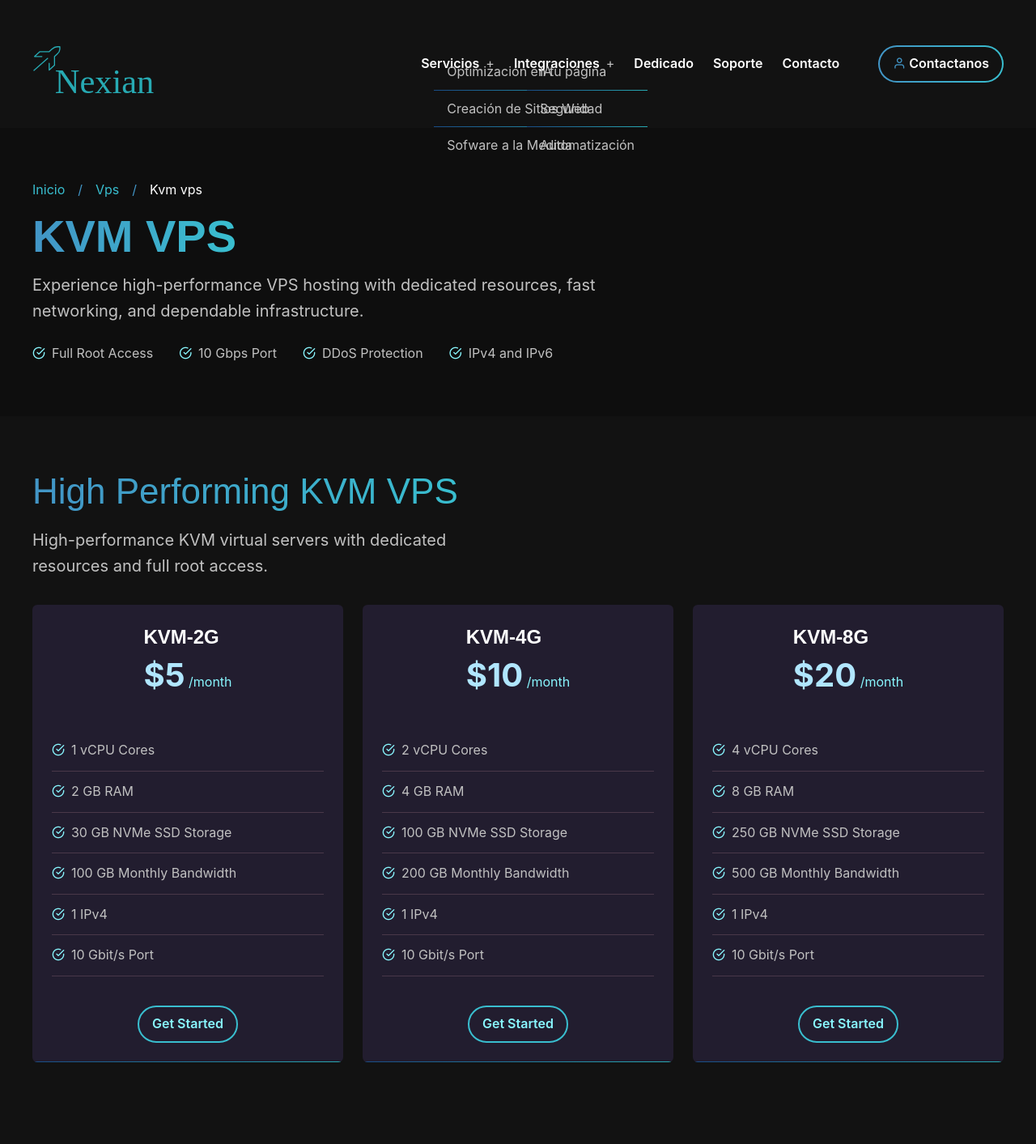
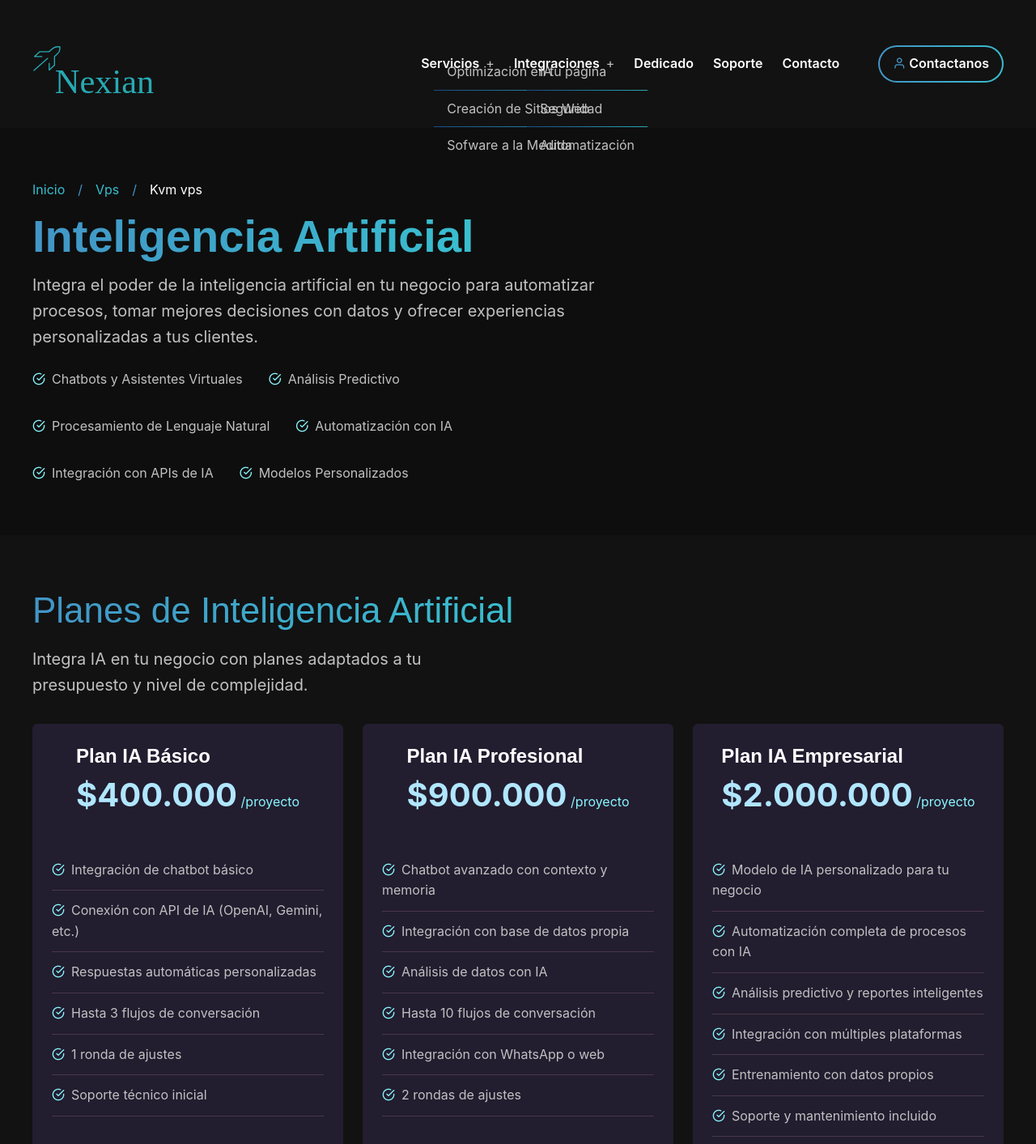
Before and after one commit to CamachoLives/Nexian, a Next.js app in the folder nexian/: page /vps/kvm-vps in a window 1280 px wide. Shown: the top 1413 px of the page at 81% size. Built offline with nearby package versions, Linux system fonts and the light colour scheme; a web font is replaced by a local one.

Commit message:
Inteligencia Artificial

```diff
--- a/nexian/src/app/vps/kvm-vps/page.js
+++ b/nexian/src/app/vps/kvm-vps/page.js
@@ -4,8 +4,8 @@ import FeaturesVps from "@/parts/components/FeaturesVps";
 import FaqVps from "@/parts/components/FaqVps";
 
 export const metadata = {
-  title: "KVM VPS Servers | High Performance VPS Hosting",
-  description: "Deploy powerful KVM VPS hosting with dedicated resources, full root access, fast SSD storage, and reliable infrastructure.",
+  title: "Inteligencia Artificial | Integración y Automatización con IA | Darki",
+  description: "Integra modelos de inteligencia artificial en tu negocio para automatizar tareas, analizar datos y mejorar la experiencia de tus clientes.",
 };
 
 export default function KvmVps(){
@@ -16,13 +16,15 @@ export default function KvmVps(){
           <div className="container">
             <div className="page-header-container">
               <Breadcrumb />
-              <h1 className="page-title">KVM VPS</h1>
-              <p className="width-6 font-size-medium">Experience high-performance VPS hosting with dedicated resources, fast networking, and dependable infrastructure.</p>
+              <h1 className="page-title">Inteligencia Artificial</h1>
+              <p className="width-6 font-size-medium">Integra el poder de la inteligencia artificial en tu negocio para automatizar procesos, tomar mejores decisiones con datos y ofrecer experiencias personalizadas a tus clientes.</p>
               <ul className="width-6 flex-container gap-2 list-check">
-                <li>Full Root Access</li>
-                <li>10 Gbps Port</li>
-                <li>DDoS Protection</li>
-                <li>IPv4 and IPv6</li>
+                <li>Chatbots y Asistentes Virtuales</li>
+                <li>Análisis Predictivo</li>
+                <li>Procesamiento de Lenguaje Natural</li>
+                <li>Automatización con IA</li>
+                <li>Integración con APIs de IA</li>
+                <li>Modelos Personalizados</li>
               </ul>
             </div>
           </div>
--- a/nexian/src/data/components/FaqHostingData.js
+++ b/nexian/src/data/components/FaqHostingData.js
@@ -1,32 +1,32 @@
 export const FaqHostingData = [
   {
     id: 1,
-    title: 'Do you have test IPs?',
-    content: 'We have looking glass websites for most locations, which have test IPs and a download file.'
+    title: '¿Cuánto tiempo tarda en estar listo mi proyecto?',
+    content: 'Depende del alcance. Una landing page puede estar lista en 3-5 días, un sitio completo en 2-3 semanas y un software a medida puede tomar más tiempo según la complejidad.'
   },
   {
     id: 2,
-    title: 'Where are your servers located?',
-    content: 'We currently offer hosting in three locations: New york, Germany, Singapore'
+    title: '¿Trabajas con clientes fuera de Colombia?',
+    content: 'Sí, trabajo con clientes de cualquier país. Me comunico por correo, WhatsApp o videollamada y acepto pagos internacionales.'
   },
   {
     id: 3,
-    title: 'Can I upgrade or downgrade my hosting?',
-    content: 'Yes, upgradation of hosting is easy. Just open a support ticket.'
+    title: '¿Puedo solicitar cambios después de entregar el proyecto?',
+    content: 'Cada plan incluye rondas de revisión. Cambios adicionales fuera del alcance acordado se cotizan por separado o mediante un plan de mantenimiento mensual.'
   },
   {
     id: 4,
-    title: 'Can I host multiple websites?',
-    content: 'Depending on the hosting plan, you can host multiple websites under a single account, making it convenient for developers, agencies, or businesses managing several projects.'
+    title: '¿Necesito tener hosting o dominio propio?',
+    content: 'No es obligatorio. Puedo asesorarte en la elección del hosting y dominio más adecuado para tu proyecto, o trabajar con los que ya tengas contratados.'
   },
   {
     id: 5,
-    title: 'What hosting control panel do you use?',
-    content: 'We use cPanel and DirectAdmin hosting control panel.'
+    title: '¿Qué métodos de pago aceptas?',
+    content: 'Acepto transferencias bancarias, Nequi, Daviplata y pagos internacionales por PayPal o transferencia. Generalmente se trabaja con un anticipo del 50% y el resto contra entrega.'
   },
   {
     id: 6,
-    title: 'Do you allow to outging mails?',
-    content: 'Yes, port 25 is open for outgoing mails.'
+    title: '¿Ofreces garantía sobre tu trabajo?',
+    content: 'Sí, ofrezco soporte post-entrega para corregir cualquier error o fallo relacionado con el desarrollo. Mi objetivo es que quedes completamente satisfecho con el resultado.'
   }
 ]
--- a/nexian/src/data/plans/PlansVpsData.js
+++ b/nexian/src/data/plans/PlansVpsData.js
@@ -1,47 +1,47 @@
 export const PlansVpsData = [
   {
     id: 1,
-    name: 'KVM-2G',
-    price: '$5',
-    interval: 'month',
+    name: 'Plan IA Básico',
+    price: '$400.000',
+    interval: 'proyecto',
     url: '#',
     features: [
-      "1 vCPU Cores",
-      "2 GB RAM",
-      "30 GB NVMe SSD Storage",
-      "100 GB Monthly Bandwidth",
-      "1 IPv4",
-      "10 Gbit/s Port",
+      "Integración de chatbot básico",
+      "Conexión con API de IA (OpenAI, Gemini, etc.)",
+      "Respuestas automáticas personalizadas",
+      "Hasta 3 flujos de conversación",
+      "1 ronda de ajustes",
+      "Soporte técnico inicial",
     ],
   },
   {
     id: 2,
-    name: 'KVM-4G',
-    price: '$10',
-    interval: 'month',
+    name: 'Plan IA Profesional',
+    price: '$900.000',
+    interval: 'proyecto',
     url: '#',
     features: [
-      "2 vCPU Cores",
-      "4 GB RAM",
-      "100 GB NVMe SSD Storage",
-      "200 GB Monthly Bandwidth",
-      "1 IPv4",
-      "10 Gbit/s Port",
+      "Chatbot avanzado con contexto y memoria",
+      "Integración con base de datos propia",
+      "Análisis de datos con IA",
+      "Hasta 10 flujos de conversación",
+      "Integración con WhatsApp o web",
+      "2 rondas de ajustes",
     ],
   },
   {
     id: 3,
-    name: 'KVM-8G',
-    price: '$20',
-    interval: 'month',
+    name: 'Plan IA Empresarial',
+    price: '$2.000.000',
+    interval: 'proyecto',
     url: '#',
     features: [
-      "4 vCPU Cores",
-      "8 GB RAM",
-      "250 GB NVMe SSD Storage",
-      "500 GB Monthly Bandwidth",
-      "1 IPv4",
-      "10 Gbit/s Port",
+      "Modelo de IA personalizado para tu negocio",
+      "Automatización completa de procesos con IA",
+      "Análisis predictivo y reportes inteligentes",
+      "Integración con múltiples plataformas",
+      "Entrenamiento con datos propios",
+      "Soporte y mantenimiento incluido",
     ],
   }
 ];
--- a/nexian/src/parts/components/FaqVps.js
+++ b/nexian/src/parts/components/FaqVps.js
@@ -1,15 +1,15 @@
-import { FaqVpsData } from "@/data/components/FaqVpsData";
+import { FaqHostingData } from "@/data/components/FaqHostingData";
 import Accordion from "./Accordion";
 
-export default function FaqVps() {
-  return(
+export default function FaqHosting() {
+  return (
     <section className="section section-faq section-faq-hosting">
-      <h2 className="section-title">Frequently Asked Questions</h2>
+      <h2 className="section-title">Preguntas Frecuentes</h2>
       <div className="section-small">
-        <p className="font-size-medium width-5">Find quick answers to common questions about our VPS hosting, server features, billing, and setup process.</p>
+        <p className="font-size-medium width-5">Resuelve tus dudas sobre los servicios de desarrollo, seguridad, optimización e integraciones que ofrezco.</p>
       </div>
       <div className="faq-container faq-hosting">
-        <Accordion items={FaqVpsData} />
+        <Accordion items={FaqHostingData} />
       </div>
     </section>
   );
--- a/nexian/src/parts/plans/PlansVps.js
+++ b/nexian/src/parts/plans/PlansVps.js
@@ -4,9 +4,9 @@ import Link from "next/link";
 export default function PlansVps() {
   return (
     <section className="section section-pricing-hosting">
-      <h2 className="section-title">High Performing KVM VPS</h2>
+      <h2 className="section-title">Planes de Inteligencia Artificial</h2>
       <div className="section-small">
-        <p className="font-size-medium width-5">High-performance KVM virtual servers with dedicated resources and full root access.</p>
+        <p className="font-size-medium width-5">Integra IA en tu negocio con planes adaptados a tu presupuesto y nivel de complejidad.</p>
       </div>
       <div className="cards cards-pricing cards-pricing-hosting">
         {PlansVpsData.map((plan) => (
@@ -24,7 +24,7 @@ export default function PlansVps() {
                 ))}
               </ul>
             </div>
-            <Link className="button" href={plan.url}>Get Started</Link>
+            <Link className="button" href={plan.url}>Contratar</Link>
           </div>
         ))}
       </div>
```
